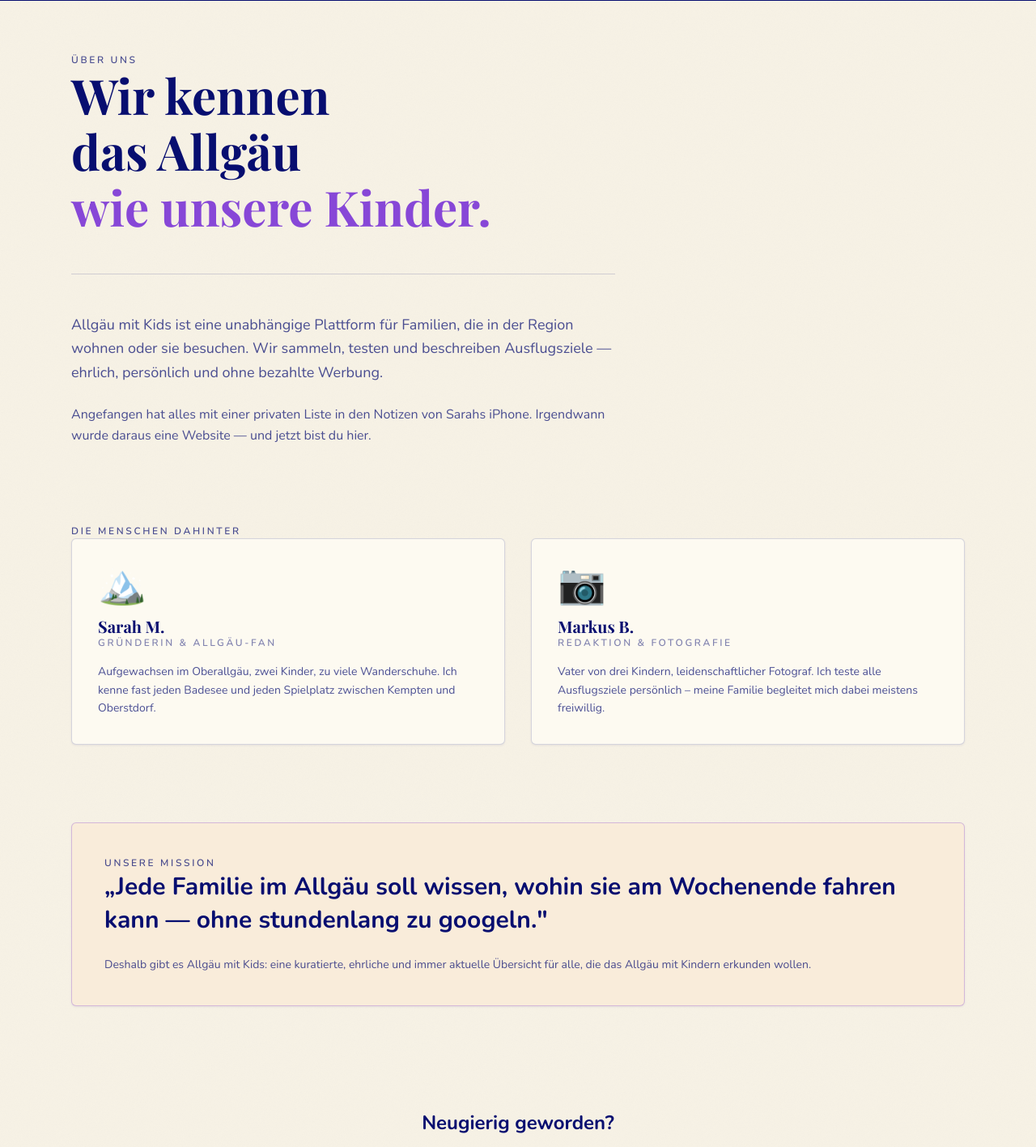
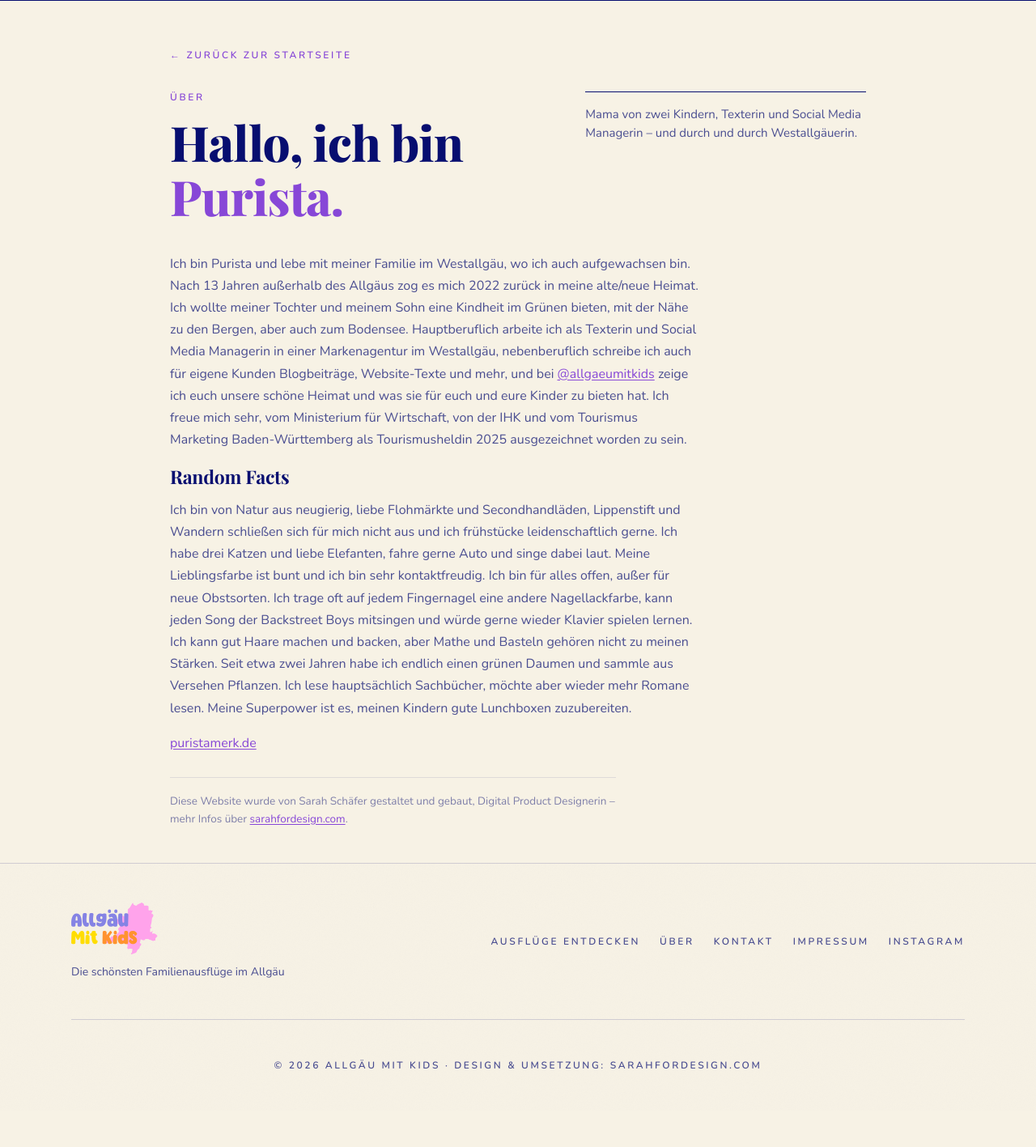
Before and after one commit to sarahmschaefer-crypto/allgaeu-mit-kids, a Next.js app: page /about in a window 1280 px wide. Shown: the part 100-1517 px from the top of the page at 81% size. After the commit the page ends 1472 px from the top, so only its background shows below. Built offline with nearby package versions, Linux system fonts and the light colour scheme.

Commit message:
G1/G2/G3: Über (Bio Purista + Sarah-Credit), Kontakt (Formular raus, neue Mail, Emojis raus), Impressum neu – alle im Magazin-Stil; Footer-Emoji raus; KontaktForm gelöscht
Co-Authored-By: Claude Opus 4.8 <noreply@anthropic.com>

```diff
--- a/app/about/page.tsx
+++ b/app/about/page.tsx
@@ -1,98 +1,90 @@
-// app/about/page.tsx
+// app/about/page.tsx — „Über" im Magazin-Stil (wie Detail-View), ohne Bild.
 import type { Metadata } from 'next'
 import Link from 'next/link'
-import Header from '@/components/Header'
+import { ShapesBar } from '@/components/shapes/ShapesBar'
 
 export const metadata: Metadata = {
-  title: 'Über uns',
-  description: 'Wer hinter Allgäu mit Kids steckt und warum wir diese Plattform gebaut haben.',
+  title: 'Über',
+  description: 'Wer hinter Allgäu mit Kids steckt – Purista Merk aus dem Westallgäu.',
 }
-
-const TEAM = [
-  {
-    name: 'Sarah M.',
-    role: 'Gründerin & Allgäu-Fan',
-    text: 'Aufgewachsen im Oberallgäu, zwei Kinder, zu viele Wanderschuhe. Ich kenne fast jeden Badesee und jeden Spielplatz zwischen Kempten und Oberstdorf.',
-    emoji: '🏔️',
-  },
-  {
-    name: 'Markus B.',
-    role: 'Redaktion & Fotografie',
-    text: 'Vater von drei Kindern, leidenschaftlicher Fotograf. Ich teste alle Ausflugsziele persönlich – meine Familie begleitet mich dabei meistens freiwillig.',
-    emoji: '📷',
-  },
-]
 
 export default function AboutPage() {
   return (
-    <>
-      <Header />
-      <main className="max-w-6xl mx-auto px-6 py-16 space-y-24">
+    <div className="shapes-root">
+      <ShapesBar />
+      <main className="mag fade-in">
+        <Link href="/" className="kicker mag-back">
+          ← Zurück zur Startseite
+        </Link>
 
-        {/* Intro */}
-        <div className="max-w-2xl space-y-6">
-          <p className="label">Über uns</p>
-          <h1 className="text-5xl md:text-6xl font-bold leading-tight">
-            Wir kennen<br />das Allgäu<br />
-            <span style={{ color: 'var(--accent)' }}>wie unsere Kinder.</span>
+        <header className="mag-top">
+          <div className="mag-headcol">
+            <div className="kicker mag-eyebrow">Über</div>
+            <h1 className="mag-headline">
+              Hallo, ich bin <span style={{ color: 'var(--accent)' }}>Purista.</span>
             </h1>
-          <hr className="lofi-divider" />
-          <p className="text-lg leading-relaxed" style={{ color: 'var(--ink-soft)' }}>
-            Allgäu mit Kids ist eine unabhängige Plattform für Familien, die in der Region wohnen
-            oder sie besuchen. Wir sammeln, testen und beschreiben Ausflugsziele — ehrlich, persönlich
-            und ohne bezahlte Werbung.
+          </div>
+          <div className="mag-introcol">
+            <hr className="mag-hair" />
+            <p className="mag-intro">
+              Mama von zwei Kindern, Texterin und Social Media Managerin – und durch und durch
+              Westallgäuerin.
             </p>
-          <p className="text-base leading-relaxed" style={{ color: 'var(--ink-soft)' }}>
-            Angefangen hat alles mit einer privaten Liste in den Notizen von Sarahs iPhone.
-            Irgendwann wurde daraus eine Website — und jetzt bist du hier.
+          </div>
+        </header>
+
+        <section className="mag-block">
+          <div className="mag-prose">
+            <p>
+              Ich bin Purista und lebe mit meiner Familie im Westallgäu, wo ich auch aufgewachsen
+              bin. Nach 13 Jahren außerhalb des Allgäus zog es mich 2022 zurück in meine alte/neue
+              Heimat. Ich wollte meiner Tochter und meinem Sohn eine Kindheit im Grünen bieten, mit
+              der Nähe zu den Bergen, aber auch zum Bodensee. Hauptberuflich arbeite ich als Texterin
+              und Social Media Managerin in einer Markenagentur im Westallgäu, nebenberuflich schreibe
+              ich auch für eigene Kunden Blogbeiträge, Website-Texte und mehr, und bei{' '}
+              <a href="https://www.instagram.com/allgaeumitkids/" target="_blank" rel="noopener noreferrer">
+                @allgaeumitkids
+              </a>{' '}
+              zeige ich euch unsere schöne Heimat und was sie für euch und eure Kinder zu bieten hat.
+              Ich freue mich sehr, vom Ministerium für Wirtschaft, von der IHK und vom Tourismus
+              Marketing Baden-Württemberg als Tourismusheldin 2025 ausgezeichnet worden zu sein.
             </p>
           </div>
 
-        {/* Team */}
-        <div className="space-y-8">
-          <p className="label">Die Menschen dahinter</p>
-          <div className="grid md:grid-cols-2 gap-8">
-            {TEAM.map(({ name, role, text, emoji }) => (
-              <div key={name} className="surface p-8 space-y-4">
-                <div className="text-5xl">{emoji}</div>
           <div>
-                  <h2 className="text-xl font-bold">{name}</h2>
-                  <p className="label mt-1" style={{ color: 'var(--ink-mute)' }}>{role}</p>
-                </div>
-                <p className="text-sm leading-relaxed" style={{ color: 'var(--ink-soft)' }}>{text}</p>
-              </div>
-            ))}
+            <h2 className="mag-h2">Random Facts</h2>
+            <div className="mag-prose">
+              <p>
+                Ich bin von Natur aus neugierig, liebe Flohmärkte und Secondhandläden, Lippenstift
+                und Wandern schließen sich für mich nicht aus und ich frühstücke leidenschaftlich
+                gerne. Ich habe drei Katzen und liebe Elefanten, fahre gerne Auto und singe dabei
+                laut. Meine Lieblingsfarbe ist bunt und ich bin sehr kontaktfreudig. Ich bin für
+                alles offen, außer für neue Obstsorten. Ich trage oft auf jedem Fingernagel eine
+                andere Nagellackfarbe, kann jeden Song der Backstreet Boys mitsingen und würde gerne
+                wieder Klavier spielen lernen. Ich kann gut Haare machen und backen, aber Mathe und
+                Basteln gehören nicht zu meinen Stärken. Seit etwa zwei Jahren habe ich endlich einen
+                grünen Daumen und sammle aus Versehen Pflanzen. Ich lese hauptsächlich Sachbücher,
+                möchte aber wieder mehr Romane lesen. Meine Superpower ist es, meinen Kindern gute
+                Lunchboxen zuzubereiten.
+              </p>
+              <p>
+                <a href="http://puristamerk.de" target="_blank" rel="noopener noreferrer">
+                  puristamerk.de
+                </a>
+              </p>
             </div>
           </div>
 
-        {/* Mission */}
-        <div className="surface--accent p-10 space-y-6 relative">
-          <p className="label">Unsere Mission</p>
-          <blockquote className="text-2xl md:text-3xl font-bold leading-snug">
-            „Jede Familie im Allgäu soll wissen, wohin sie am Wochenende fahren kann — ohne stundenlang zu googeln."
-          </blockquote>
-          <p className="text-sm" style={{ color: 'var(--ink-soft)' }}>
-            Deshalb gibt es Allgäu mit Kids: eine kuratierte, ehrliche und immer aktuelle Übersicht
-            für alle, die das Allgäu mit Kindern erkunden wollen.
+          <p className="mag-credit">
+            Diese Website wurde von Sarah Schäfer gestaltet und gebaut, Digital Product Designerin –
+            mehr Infos über{' '}
+            <a href="https://sarahfordesign.com" target="_blank" rel="noopener noreferrer">
+              sarahfordesign.com
+            </a>
+            .
           </p>
+        </section>
+      </main>
     </div>
-
-        {/* CTA */}
-        <div className="text-center space-y-4 py-8">
-          <p className="text-2xl font-bold">
-            Neugierig geworden?
-          </p>
-          <div className="flex flex-wrap justify-center gap-4">
-            <Link href="/entdecken" className="btn btn--primary">
-              Ausflugsziele entdecken →
-            </Link>
-            <Link href="/kontakt" className="btn btn--ghost">
-              Schreib uns
-            </Link>
-          </div>
-        </div>
-
-      </main>
-    </>
   )
 }
--- /dev/null
+++ b/app/impressum/page.tsx
@@ -0,0 +1,74 @@
+// app/impressum/page.tsx — Rechtliches im Magazin-Stil (wie Detail-View).
+import type { Metadata } from 'next'
+import Link from 'next/link'
+import { ShapesBar } from '@/components/shapes/ShapesBar'
+
+export const metadata: Metadata = {
+  title: 'Impressum',
+  description: 'Impressum und rechtliche Angaben zu Allgäu mit Kids.',
+}
+
+export default function ImpressumPage() {
+  return (
+    <div className="shapes-root">
+      <ShapesBar />
+      <main className="mag fade-in">
+        <Link href="/" className="kicker mag-back">
+          ← Zurück zur Startseite
+        </Link>
+
+        <header className="mag-top">
+          <div className="mag-headcol">
+            <div className="kicker mag-eyebrow">Rechtliches</div>
+            <h1 className="mag-headline">Impressum</h1>
+          </div>
+          <div className="mag-introcol">
+            <hr className="mag-hair" />
+            <p className="mag-intro">Angaben gemäß § 5 TMG.</p>
+          </div>
+        </header>
+
+        <section className="mag-legal">
+          <div>
+            <h2>Angaben gemäß § 5 TMG</h2>
+            <p>
+              Purista Merk, Journalistin<br />
+              Höhenweg 9<br />
+              82269 Geltendorf
+            </p>
+          </div>
+
+          <div>
+            <h2>Kontakt</h2>
+            <p>
+              Telefon: <a href="tel:017661535439">017661535439</a><br />
+              E-Mail: <a href="mailto:allgaeumitkids@gmail.com">allgaeumitkids@gmail.com</a>
+            </p>
+          </div>
+
+          <div>
+            <h2>Berufsbezeichnung und berufsrechtliche Regelungen</h2>
+            <p>Berufsbezeichnung: Journalistin</p>
+          </div>
+
+          <div>
+            <h2>Verantwortlich für den Inhalt nach § 55 Abs. 2 RStV</h2>
+            <p>
+              Purista Merk<br />
+              Höhenweg 9<br />
+              82269 Geltendorf
+            </p>
+          </div>
+
+          <div>
+            <h2>Verbraucherstreitbeilegung / Universalschlichtungsstelle</h2>
+            <p>
+              Wir sind nicht bereit oder verpflichtet, an Streitbeilegungsverfahren vor einer
+              Verbraucherschlichtungsstelle teilzunehmen.
+            </p>
+          </div>
+        </section>
+      </main>
+    </div>
+  )
+}
--- a/app/kontakt/page.tsx
+++ b/app/kontakt/page.tsx
@@ -1,70 +1,57 @@
-// app/kontakt/page.tsx
+// app/kontakt/page.tsx — Kontakt im Magazin-Stil (wie Detail-View), ohne Formular.
 import type { Metadata } from 'next'
-import Header from '@/components/Header'
-import KontaktForm from '@/components/KontaktForm'
+import Link from 'next/link'
+import { ShapesBar } from '@/components/shapes/ShapesBar'
 
 export const metadata: Metadata = {
   title: 'Kontakt',
-  description: 'Tipp einreichen, Frage stellen oder einfach hallo sagen.',
+  description: 'Tipp einreichen, Frage stellen oder einfach Hallo sagen.',
 }
 
 export default function KontaktPage() {
   return (
-    <>
-      <Header />
-      <main className="max-w-6xl mx-auto px-6 py-16">
-        <div className="grid md:grid-cols-2 gap-16 items-start">
+    <div className="shapes-root">
+      <ShapesBar />
+      <main className="mag fade-in">
+        <Link href="/" className="kicker mag-back">
+          ← Zurück zur Startseite
+        </Link>
 
-          {/* Left: text */}
-          <div className="space-y-8">
-            <div className="space-y-4">
-              <p className="label">Kontakt</p>
-              <h1 className="text-5xl font-bold leading-tight">
-                Sag<br />
-                <span style={{ color: 'var(--accent)' }}>Hallo.</span>
-              </h1>
-            </div>
+        <header className="mag-top">
+          <div className="mag-headcol">
+            <div className="kicker mag-eyebrow">Kontakt</div>
+            <h1 className="mag-headline">
+              Sag <span style={{ color: 'var(--accent)' }}>Hallo.</span>
+            </h1>
+          </div>
+          <div className="mag-introcol">
+            <hr className="mag-hair" />
+            <p className="mag-intro">
+              Kennst du ein Ausflugsziel, das hier noch fehlt? Hast du einen Fehler entdeckt? Oder
+              willst du einfach Hallo sagen? Ich freue mich über jede Nachricht.
+            </p>
+          </div>
+        </header>
 
-            <hr className="lofi-divider" />
-
-            <div className="space-y-6" style={{ color: 'var(--ink-soft)' }}>
-              <p className="text-base leading-relaxed">
-                Kennst du ein Ausflugsziel, das hier noch fehlt? Hast du einen Fehler entdeckt?
-                Oder willst du einfach Hallo sagen? Schreib uns — wir freuen uns über jede Nachricht.
-              </p>
-              <div className="space-y-3">
-                {[
-                  { icon: '📍', label: 'Neues Ausflugsziel vorschlagen' },
-                  { icon: '✏️', label: 'Fehler oder veraltete Infos melden' },
-                  { icon: '🤝', label: 'Kooperation anfragen' },
-                  { icon: '💬', label: 'Einfach Hallo sagen' },
-                ].map(({ icon, label }) => (
-                  <div key={label} className="flex items-center gap-3">
-                    <span className="text-xl">{icon}</span>
-                    <span className="text-sm">{label}</span>
-                  </div>
-                ))}
-              </div>
-            </div>
-
-            {/* Direct email */}
-            <div className="surface p-5">
-              <p className="label mb-2" style={{ color: 'var(--ink-mute)' }}>Direkt per Mail</p>
-              <a
-                href="mailto:hallo@allgaeu-mit-kids.de"
-                className="font-bold text-sm hover:underline"
-                style={{ fontFamily: 'var(--font-body)', color: 'var(--accent)' }}
-              >
-                hallo@allgaeu-mit-kids.de
-              </a>
-            </div>
+        <section className="mag-block">
+          <div className="mag-prose">
+            <p>
+              Egal ob du ein neues Ausflugsziel vorschlagen, einen Fehler oder veraltete Infos
+              melden, eine Kooperation anfragen oder einfach Hallo sagen möchtest – schreib mir
+              gern direkt per Mail.
+            </p>
           </div>
 
-          {/* Right: form */}
-          <KontaktForm />
-
-        </div>
+          <div>
+            <h2 className="mag-h2">Direkt per Mail</h2>
+            <p className="mag-lead">
+              <a href="mailto:allgaeumitkids@gmail.com" style={{ color: 'var(--accent)' }}>
+                allgaeumitkids@gmail.com
+              </a>
+            </p>
+          </div>
+        </section>
       </main>
-    </>
+    </div>
   )
 }
--- a/app/shapes.css
+++ b/app/shapes.css
@@ -233,6 +233,19 @@
 .shapes-root .mag-foot { margin-top: 8px; display: flex; justify-content: space-between; align-items: center; border-top: 1px solid var(--line-soft); padding-top: 16px; }
 .shapes-root .mag-pg { font-family: var(--font-display); font-weight: 800; font-size: 18px; color: var(--ink); }
 
+/* Fließtext-Block für Textseiten (Über, Kontakt, Impressum) — im Magazin-Stil */
+.shapes-root .mag-prose { display: flex; flex-direction: column; gap: 16px; max-width: 68ch; }
+.shapes-root .mag-prose p { margin: 0; font-size: 16px; line-height: 1.7; color: var(--ink-soft); }
+.shapes-root .mag-prose a { color: var(--accent); text-decoration: underline; text-underline-offset: 2px; }
+.shapes-root .mag-prose strong { color: var(--ink); font-weight: 700; }
+.shapes-root .mag-block { display: flex; flex-direction: column; gap: 18px; }
+.shapes-root .mag-legal { display: flex; flex-direction: column; gap: 22px; max-width: 68ch; }
+.shapes-root .mag-legal h2 { font-family: var(--font-display); font-weight: 700; font-size: 19px; margin: 0 0 6px; line-height: 1.2; color: var(--ink); }
+.shapes-root .mag-legal p { margin: 0; font-size: 15.5px; line-height: 1.6; color: var(--ink-soft); }
+.shapes-root .mag-lead { margin: 0; font-size: 18px; line-height: 1.6; color: var(--ink); font-weight: 600; }
+.shapes-root .mag-credit { margin-top: 10px; border-top: 1px solid var(--line-soft); padding-top: 18px; font-size: 13.5px; line-height: 1.6; color: var(--ink-mute); max-width: 68ch; }
+.shapes-root .mag-credit a { color: var(--accent); text-decoration: underline; text-underline-offset: 2px; }
+
 @media (max-width: 760px) {
   .shapes-root .mag-top, .shapes-root .mag-mid { grid-template-columns: 1fr; }
 }
--- a/components/Footer.tsx
+++ b/components/Footer.tsx
@@ -43,7 +43,7 @@ export default function Footer() {
         <hr className="lofi-divider" />
 
         <p className="text-center text-xs text-ink/40 label">
-          © {new Date().getFullYear()} Allgäu mit Kids · Design mit ❤️ gemacht by sarahfordesign.com
+          © {new Date().getFullYear()} Allgäu mit Kids · Design & Umsetzung: sarahfordesign.com
         </p>
 
       </div>
--- a/components/KontaktForm.tsx
+++ /dev/null
@@ -1,79 +0,0 @@
-// components/KontaktForm.tsx
-'use client'
-import { useState } from 'react'
-
-type Status = 'idle' | 'sent'
-
-export default function KontaktForm() {
-  const [status, setStatus] = useState<Status>('idle')
-  const [form, setForm] = useState({ name: '', email: '', subject: '', message: '' })
-
-  const field = (key: keyof typeof form) => ({
-    value: form[key],
-    onChange: (e: React.ChangeEvent<HTMLInputElement | HTMLTextAreaElement | HTMLSelectElement>) =>
-      setForm(f => ({ ...f, [key]: e.target.value })),
-  })
-
-  function handleSubmit(e: React.FormEvent) {
-    e.preventDefault()
-    // Placeholder: in production wire up to email service / form backend
-    setStatus('sent')
-  }
-
-  if (status === 'sent') {
-    return (
-      <div className="surface p-10 text-center space-y-4">
-        <p className="text-4xl">✉️</p>
-        <h2 className="text-2xl font-bold" style={{ fontFamily: 'var(--font-display)', color: 'var(--ink)' }}>
-          Nachricht gesendet!
-        </h2>
-        <p className="text-sm" style={{ fontFamily: 'var(--font-body)', color: 'var(--ink-soft)' }}>
-          Danke — wir melden uns so schnell wie möglich.
-        </p>
-        <button
-          onClick={() => { setStatus('idle'); setForm({ name: '', email: '', subject: '', message: '' }) }}
-          className="btn btn--ghost mt-4"
-        >
-          Neue Nachricht
-        </button>
-      </div>
-    )
-  }
-
-  return (
-    <form onSubmit={handleSubmit} className="surface p-8 space-y-5">
-      <p className="label mb-2">Nachricht schreiben</p>
-
-      <div className="grid grid-cols-2 gap-4">
-        <div>
-          <label className="label field-label">Name *</label>
-          <input required type="text" placeholder="Dein Name" className="field" {...field('name')} />
-        </div>
-        <div>
-          <label className="label field-label">E-Mail *</label>
-          <input required type="email" placeholder="deine@mail.de" className="field" {...field('email')} />
-        </div>
-      </div>
-
-      <div>
-        <label className="label field-label">Betreff</label>
-        <select className="field" {...field('subject')}>
-          <option value="">Bitte wählen …</option>
-          <option value="tipp">Ausflugsziel vorschlagen</option>
-          <option value="fehler">Fehler melden</option>
-          <option value="kooperation">Kooperation</option>
-          <option value="sonstiges">Sonstiges</option>
-        </select>
-      </div>
-
-      <div>
-        <label className="label field-label">Nachricht *</label>
-        <textarea required rows={6} placeholder="Was möchtest du uns sagen?" className="field" {...field('message')} />
-      </div>
-
-      <button type="submit" className="btn btn--primary" style={{ width: '100%' }}>
-        Nachricht senden →
-      </button>
-    </form>
-  )
-}
```
Lines whose indentation alone changed are shown as unchanged.
